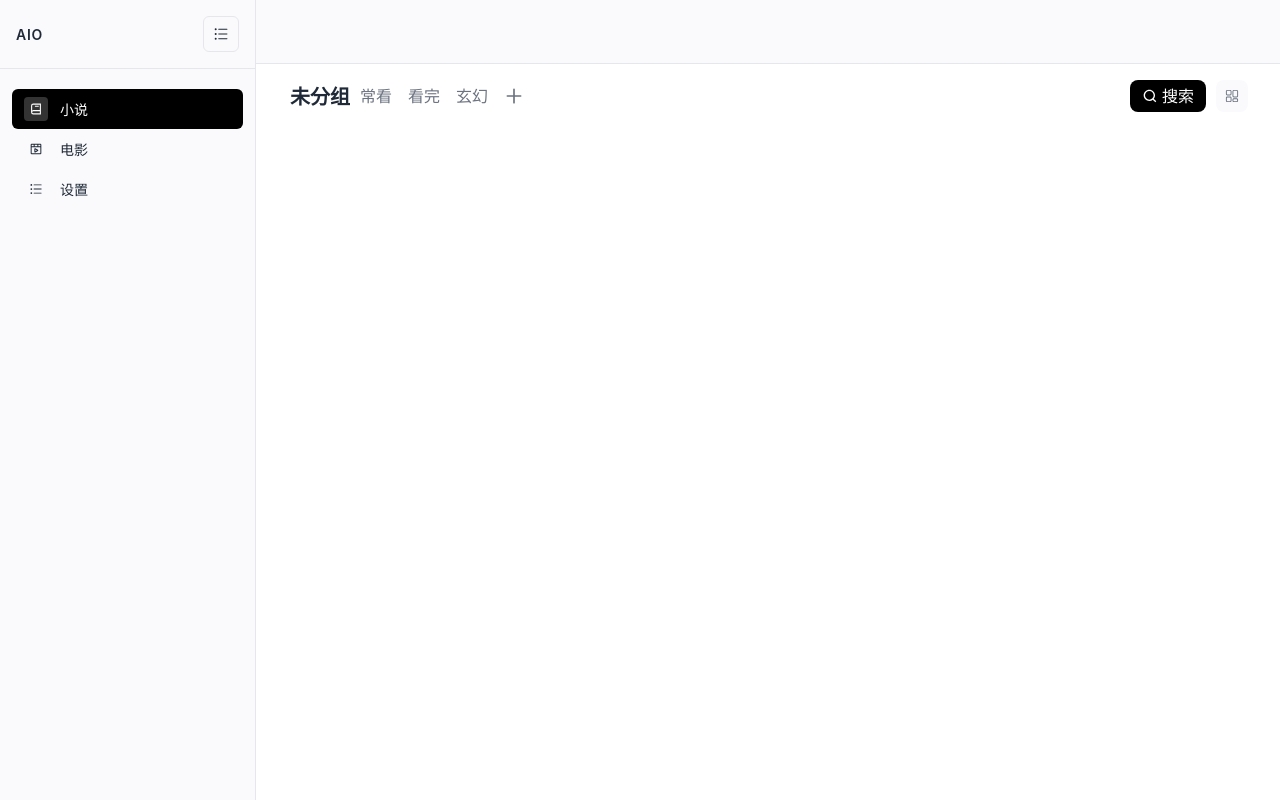
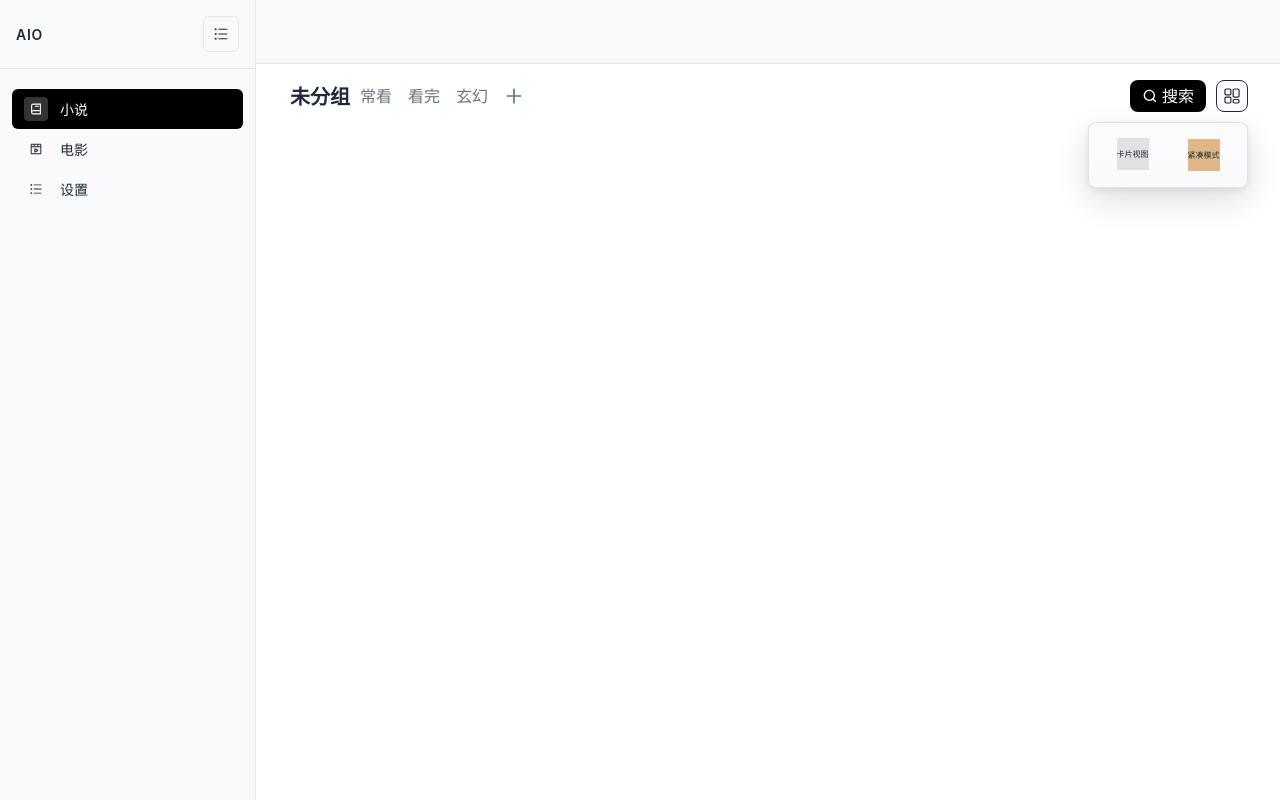
Before and after one commit to Cao-JH/all-in-one-front, a Vue app: page / in a window 1280 px wide. Both pictures are taken after a click on the button 1232 px from the left and 96 px from the top of the page. Built offline with nearby package versions, Linux system fonts and the light colour scheme; the HTML template or start-up script is replaced by a standard one.

Commit message:
feat: 添加设置popover

```diff
--- a/src/views/Books/index.vue
+++ b/src/views/Books/index.vue
@@ -16,43 +16,90 @@
         </span>
       </div>
       <div class="bar-right">
-        <button class="btn search">
-          <AppSvgIcon name="search" :size="16" />搜索
-        </button>
-        <button class="btn setting">
-          <AppSvgIcon name="card" :size="16" />
-        </button>
+        <button class="btn search"><AppSvgIcon name="search" :size="16" />搜索</button>
+        <div ref="settingWrapRef" class="setting-wrap">
+          <button
+            class="btn setting"
+            :class="{ active: showActionPopover }"
+            @click="toggleActionPopover"
+          >
+            <AppSvgIcon name="card" :size="20" />
+          </button>
+          <Transition name="action-popover">
+            <div v-if="showActionPopover" class="action-popover">
+              <div class="list-item">
+                <div class="popover-title"></div>
+                <div class="popover-content display-content">
+                  <button
+                    v-for="item in displayMethodList"
+                    :key="item.value"
+                    class="display-item"
+                    :class="{ active: displayMethod === item.value }"
+                    @click="handleDisplayClick(item.value)"
+                  >
+                    <span>{{ item.label }}</span>
+                  </button>
+                </div>
+              </div>
+            </div>
+          </Transition>
+        </div>
       </div>
     </nav>
 
     <div class="content">
-      <!-- 这里放书籍列表内容 -->
+      <!-- 这里放图书列表内容 -->
     </div>
   </div>
 </template>
 
 <script setup lang="ts">
+import { onClickOutside } from '@vueuse/core'
 import { ref } from 'vue'
 
+// 图书分组
 const bookGroup = ref([
-  { label: '未分组', value: 'defalut'},
-  { label: '常看', value: '111'},
-  { label: '看完', value: '222'},
-  { label: '玄幻', value: '333'},
+  { label: '未分组', value: 'default' },
+  { label: '常看', value: '111' },
+  { label: '看完', value: '222' },
+  { label: '玄幻', value: '333' },
 ])
-const activeGroup = ref('defalut')
+const activeGroup = ref('default')
+
+// 设置操作列表
+const showActionPopover = ref(false)
+const displayMethod = ref('card') // 展示方式
+const settingWrapRef = ref<HTMLElement | null>(null)
+
+const displayMethodList = [
+  { label: '卡片视图', value: 'card' },
+  { label: '紧凑模式', value: 'compact' },
+]
+
+const toggleActionPopover = () => {
+  //  打开设置列表弹出框
+  showActionPopover.value = !showActionPopover.value
+}
+
+const handleDisplayClick = (value: string) => {
+  // 切换展示方式
+  displayMethod.value = value
+}
+
+onClickOutside(settingWrapRef, () => {
+  // 点击其他地方关闭弹出框
+  showActionPopover.value = false
+})
 </script>
 
 <style lang="scss" scoped>
 #books-index {
-
   .tab-bar {
     display: flex;
     padding: 1rem 2rem;
     background-color: transparent;
     align-items: center;
     justify-content: space-between;
-    // border-bottom: 1px solid var(--border);
 
     .bar-left {
       flex: 1;
@@ -90,11 +137,15 @@ const activeGroup = ref('defalut')
     }
 
     .bar-right {
-      flex: .25;
+      flex: 0.25;
       display: flex;
       align-items: center;
       justify-content: flex-end;
       gap: 0.625rem;
+
+      .setting-wrap {
+        position: relative;
+      }
 
       .btn {
         display: flex;
@@ -107,7 +158,7 @@ const activeGroup = ref('defalut')
         font-size: 1rem;
         gap: 0.25rem;
         cursor: pointer;
-        transition: all 0.2s ease;
+        transition: all 0.3s ease;
 
         &:hover {
           transform: translateY(-2px);
@@ -128,15 +179,90 @@ const activeGroup = ref('defalut')
         width: 2rem;
         background-color: var(--card);
         color: var(--text-secondary);
+        border: 1px solid var(--text-secondary);
 
-        &:hover {
+        &:hover,
+        &.active {
           color: var(--text);
-          border-color: var(--text-secondary);
           border: 1px solid var(--text);
         }
       }
+
+      .action-popover {
+        position: absolute;
+        top: calc(100% + 0.625rem);
+        right: 0;
+        min-width: 10rem;
+        padding: 0.5rem;
+        border-radius: 0.5rem;
+        border: 1px solid color-mix(in srgb, var(--text-secondary) 18%, transparent);
+        background: linear-gradient(
+          180deg,
+          color-mix(in srgb, var(--card) 96%, white),
+          var(--card)
+        );
+        box-shadow:
+          0 12px 32px rgba(15, 23, 42, 0.14),
+          0 2px 8px rgba(15, 23, 42, 0.08);
+        backdrop-filter: blur(14px);
+        transform-origin: top right;
+        z-index: 10;
+
+        .list-item {
+          display: flex;
+          flex-direction: column;
+          justify-content: center;
+          align-items: flex-start;
+          font-size: 1rem;
+
+          .popover-content {
+          }
+
+          .display-content {
+            width: 100%;
+            height: 3rem;
+            display: flex;
+            flex-direction: row;
+            justify-content: space-around;
+            align-items: center;
+
+            .display-item {
+              border: none;
+              height: 2rem;
+              width: 2rem;
+              font-size: 0.5rem;
+              background-color: burlywood;
+              color: var(--text);
+
+              &:hover,
+              &.active {
+                background-color: color-mix(in srgb, var(--card-reverse) 10%, transparent);
+                transform: translateY(-1px);
+              }
+            }
+          }
+        }
+      }
+
+      .action-popover-enter-active,
+      .action-popover-leave-active {
+        transition:
+          opacity 0.22s ease,
+          transform 0.22s ease;
+      }
+
+      .action-popover-enter-from,
+      .action-popover-leave-to {
+        opacity: 0;
+        transform: translateY(-8px) scale(0.96);
+      }
+
+      .action-popover-enter-to,
+      .action-popover-leave-from {
+        opacity: 1;
+        transform: translateY(0) scale(1);
+      }
     }
-
   }
 
   .content {
```
